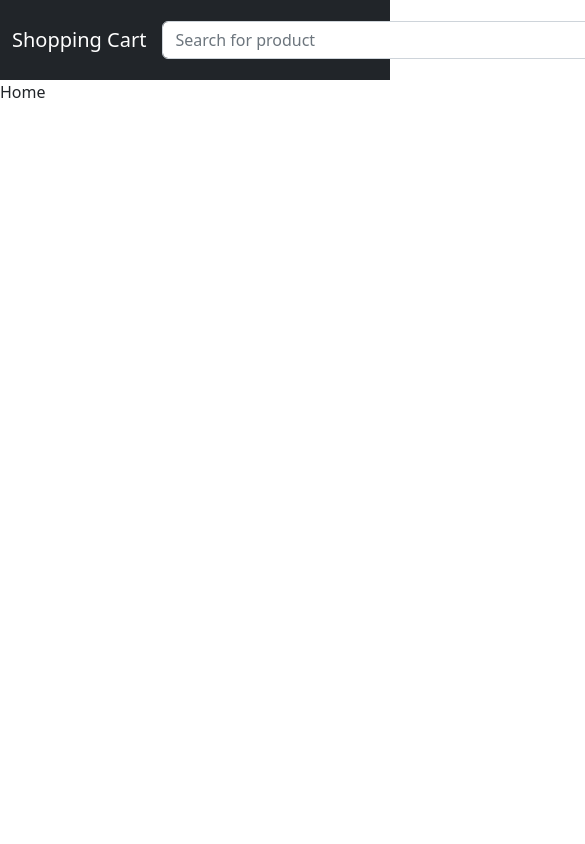
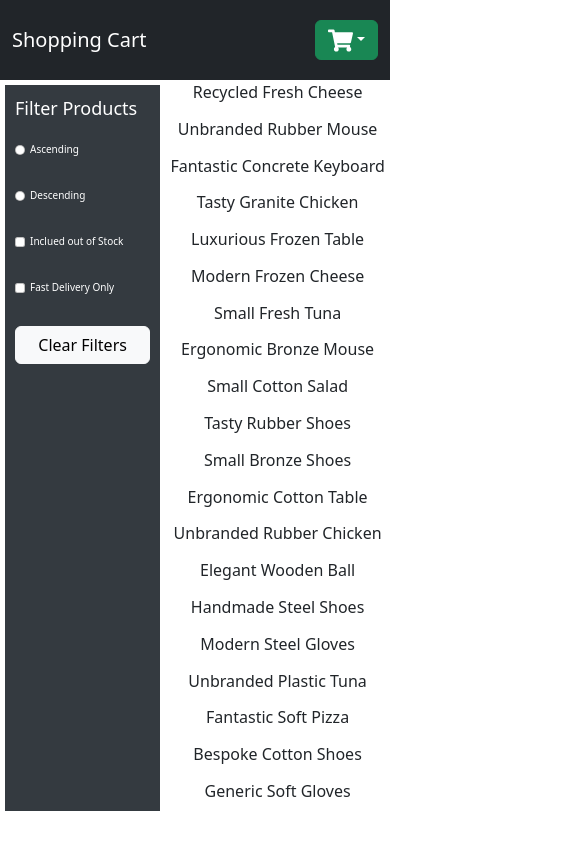
Before and after one commit to Majumder99/react-ecommerce-website, a React (Create React App) app: page / in a window 390 px wide. Shown: the top 844 px of the page, 585 px wide, since content can reach past the window. Built offline with nearby package versions, Linux system fonts and the light colour scheme.

Commit message:
filters added

```diff
--- /dev/null
+++ b/src/components/Filters.js
@@ -0,0 +1,55 @@
+import React from "react";
+import { Button, Form } from "react-bootstrap";
+
+const Filters = () => {
+  return (
+    <>
+      <div className="filters">
+        <span className="title">Filter Products</span>
+        <span>
+          <Form.Check
+            inline
+            label="Ascending"
+            name="group1"
+            type="radio"
+            id={`inline-1`}
+          />
+        </span>
+        <span>
+          <Form.Check
+            inline
+            label="Descending"
+            name="group1"
+            type="radio"
+            id={`inline-2`}
+          />
+        </span>
+        <span>
+          <Form.Check
+            inline
+            label="Inclued out of Stock"
+            name="group1"
+            type="checkbox"
+            id={`inline-3`}
+          />
+        </span>
+        <span>
+          <Form.Check
+            inline
+            label="Fast Delivery Only"
+            name="group1"
+            type="checkbox"
+            id={`inline-4`}
+          />
+        </span>
+        {/* <span>
+          <label style={{ paddingRight: 10 }}>Rating: </label>
+          <Rating rating={byRating} style={{ curson: "pointer" }} />
+        </span> */}
+        <Button variant="light">Clear Filters</Button>
+      </div>
+    </>
+  );
+};
+
+export default Filters;
--- a/src/components/Home.js
+++ b/src/components/Home.js
@@ -1,7 +1,26 @@
 import React from "react";
+import { useContext } from "react";
+import { Cart } from "../context/Context";
+import SingleProduct from "./SingleProduct";
+import "./styles.css";
+import Filters from "./Filters";
 
 const Home = () => {
-  return <div>Home</div>;
+  const {
+    state: { products },
+    dispatch,
+  } = useContext(Cart);
+  // console.log(products);
+  return (
+    <div className="home">
+      <Filters />
+      <div className="productContainer">
+        {products.map((prod) => {
+          return <SingleProduct prod={prod} key={prod.id} />;
+        })}
+      </div>
+    </div>
+  );
 };
 
 export default Home;
--- /dev/null
+++ b/src/components/SingleProduct.js
@@ -0,0 +1,7 @@
+import React from "react";
+
+const SingleProduct = ({ prod }) => {
+  return <div>{prod.name}</div>;
+};
+
+export default SingleProduct;
--- /dev/null
+++ b/src/components/styles.css
@@ -0,0 +1,102 @@
+/* header styles */
+
+.header {
+  display: block;
+  text-align: center;
+  font-size: 30px;
+  margin: 10px 0;
+}
+
+.cartitem {
+  display: flex;
+  justify-content: space-between;
+  align-items: center;
+  margin: 0 20px;
+  margin-bottom: 20px;
+}
+
+.cartItemImg {
+  border-radius: 50%;
+  width: 50px;
+  height: 50px;
+  object-fit: cover;
+}
+
+.cartItemDetail {
+  display: flex;
+  flex: 1;
+  padding: 0 20px;
+  flex-direction: column;
+}
+
+/* Home Page */
+
+.home {
+  display: flex;
+}
+
+.filters {
+  background-color: #343a40;
+  color: white;
+  padding: 20px;
+  display: flex;
+  flex-direction: column;
+  width: 20%;
+  margin: 10px;
+  height: 86vh;
+}
+
+.filters > span {
+  padding-bottom: 20px;
+}
+
+.title {
+  font-size: 30px;
+}
+
+.productContainer {
+  display: flex;
+  width: 78%;
+  padding: 20px;
+  flex-wrap: wrap;
+  justify-content: space-around;
+}
+
+.products {
+  width: 30%;
+  margin: 10px;
+}
+
+.summary {
+  width: 30%;
+}
+
+/* Media Queries */
+@media (max-width: 771px) {
+  .filters {
+    width: 40%;
+    padding: 10px;
+    margin: 5px;
+  }
+
+  .filters > span {
+    font-size: 10px;
+  }
+
+  .title {
+    font-size: 18px !important;
+  }
+
+  .productContainer {
+    width: 58%;
+    padding: 0;
+  }
+
+  .search {
+    display: none !important;
+  }
+
+  .products {
+    width: 100%;
+  }
+}
--- a/src/context/Context.js
+++ b/src/context/Context.js
@@ -1,7 +1,9 @@
-import { createContext } from "react";
+import { createContext, useContext, useReducer } from "react";
 import { faker } from "@faker-js/faker";
+import cartReducer from "./Reducers";
+import React from "react";
 
-const Cart = createContext();
+export const Cart = React.createContext();
 const Context = ({ children }) => {
   const products = [...Array(20)].map(() => ({
     id: faker.datatype.uuid(),
@@ -12,12 +14,21 @@ const Context = ({ children }) => {
     fastDelivery: faker.datatype.boolean(),
     ratings: faker.helpers.arrayElement([1, 2, 3, 4, 5]),
   }));
-  console.log(products);
+  const initialState = {
+    products: products,
+    cart: [],
+  };
+  // console.log(products);
+  const [state, dispatch] = useReducer(cartReducer, initialState);
   return (
     <>
-      <Cart.Provider>{children}</Cart.Provider>
+      <Cart.Provider value={{ state, dispatch }}>{children}</Cart.Provider>
     </>
   );
 };
 
 export default Context;
+
+// export const CartState = () => {
+//   return useContext(Cart);
+// };
--- a/src/context/Reducers.js
+++ b/src/context/Reducers.js
@@ -0,0 +1,8 @@
+const cartReducer = (state, action) => {
+  switch (action.type) {
+    default:
+      return state;
+  }
+};
+
+export default cartReducer;
```
